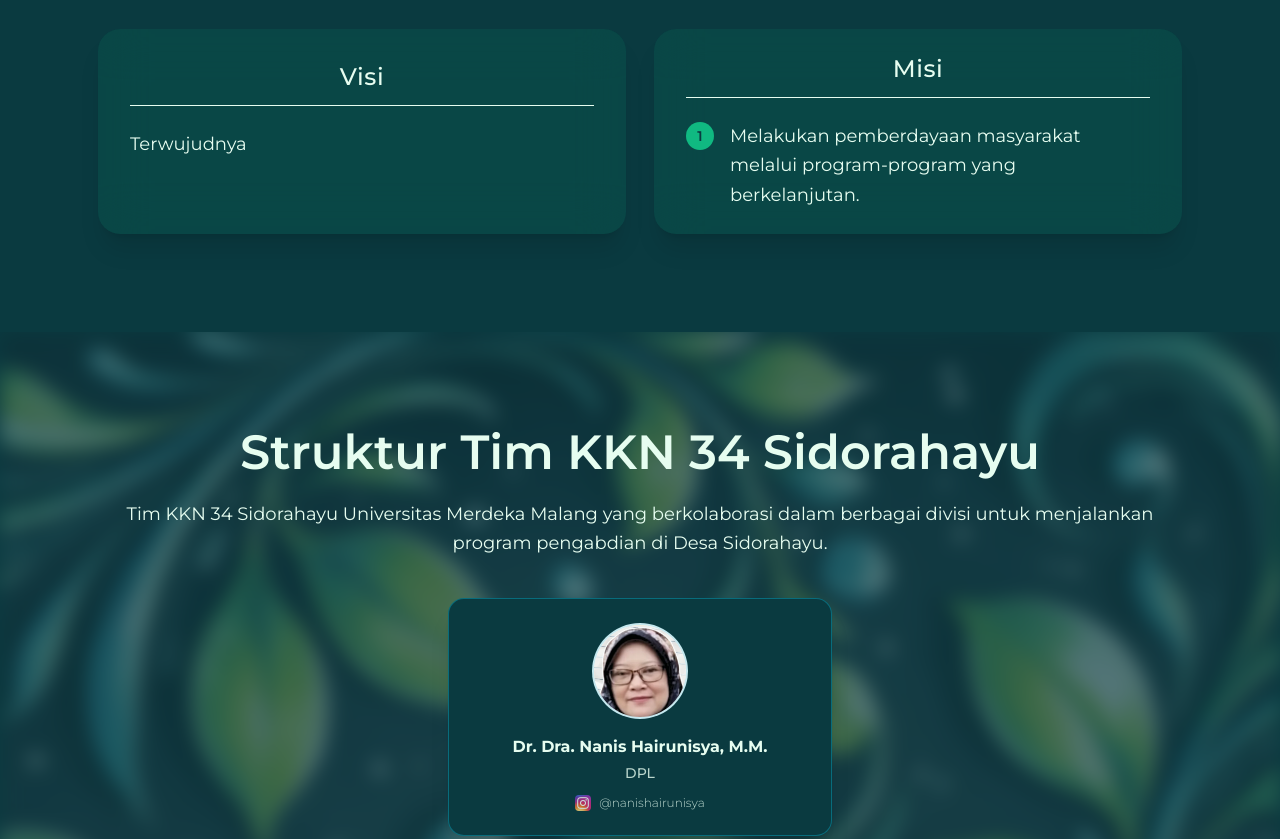
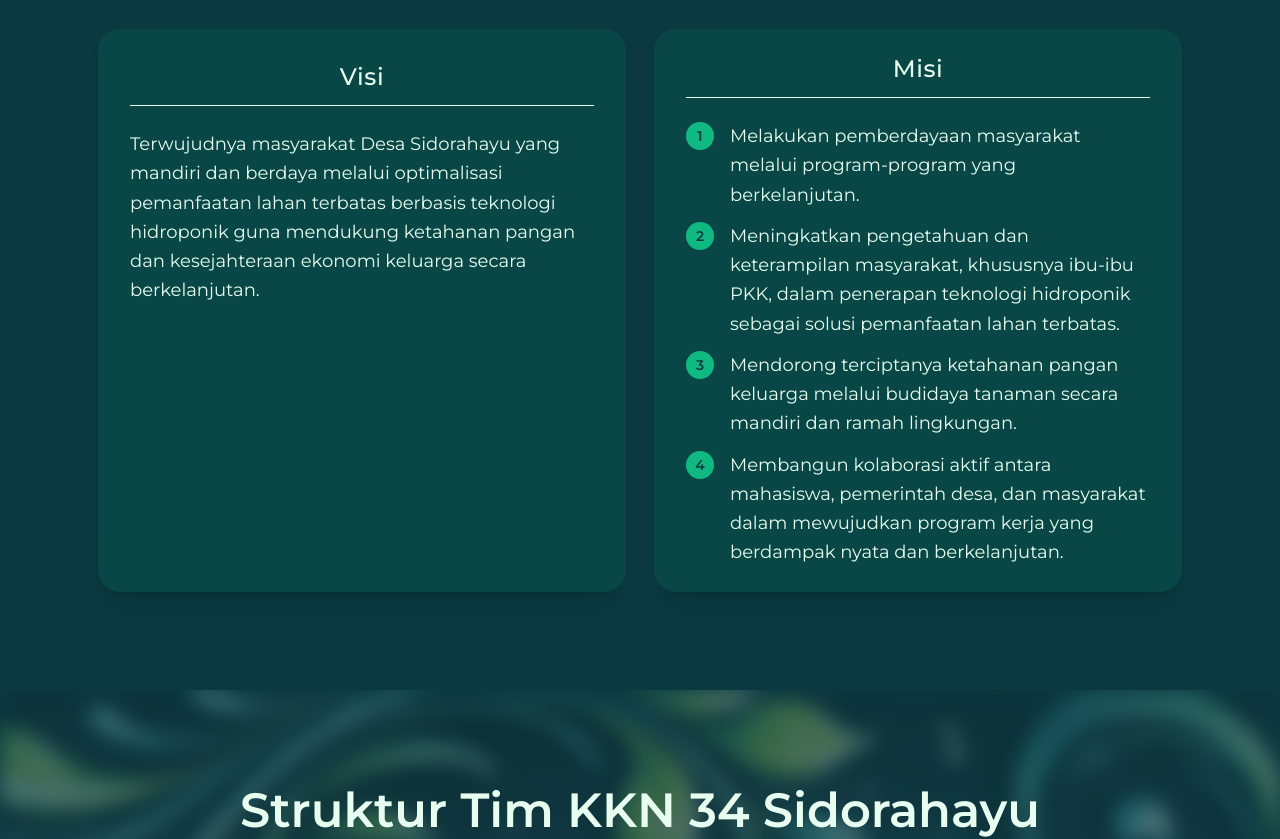
Before and after one commit to willyrafaelfs/web-kkn34-sidorahayu-new, a React (Vite) app: page / in a window 1280 px wide. Shown: the part 1860-2699 px from the top of the page. Built offline with nearby package versions, Linux system fonts and the light colour scheme.

Commit message:
Lengkapi teks visi, misi, dan judul artikel blog yang masih kosong
Visi hanya berisi satu kata terpotong, misi cuma satu poin, dan judul
artikel di widget Blogger dibiarkan kosong.

```diff
--- a/src/components/About.tsx
+++ b/src/components/About.tsx
@@ -48,7 +48,11 @@ const About = () => {
               </h3>
 
               <p className="leading-relaxed text-sm sm:text-base md:text-lg">
-                Terwujudnya
+                Terwujudnya masyarakat Desa Sidorahayu yang mandiri dan
+                berdaya melalui optimalisasi pemanfaatan lahan terbatas
+                berbasis teknologi hidroponik guna mendukung ketahanan
+                pangan dan kesejahteraan ekonomi keluarga secara
+                berkelanjutan.
               </p>
             </div>
           </div>
@@ -78,6 +82,9 @@ const About = () => {
               <ul className="space-y-3">
                 {[
                   "Melakukan pemberdayaan masyarakat melalui program-program yang berkelanjutan.",
+                  "Meningkatkan pengetahuan dan keterampilan masyarakat, khususnya ibu-ibu PKK, dalam penerapan teknologi hidroponik sebagai solusi pemanfaatan lahan terbatas.",
+                  "Mendorong terciptanya ketahanan pangan keluarga melalui budidaya tanaman secara mandiri dan ramah lingkungan.",
+                  "Membangun kolaborasi aktif antara mahasiswa, pemerintah desa, dan masyarakat dalam mewujudkan program kerja yang berdampak nyata dan berkelanjutan.",
                 ].map((item, index) => (
                   <li key={index} className="flex gap-4">
                     <span
--- a/src/components/BloggerWidget.tsx
+++ b/src/components/BloggerWidget.tsx
@@ -11,7 +11,7 @@ const articles: Article[] = [
   {
     thumbnail: assets.thumb_blog3,
     title:
-      "",
+      "Peduli Lingkungan: Tim KKN Universitas Merdeka Malang Kembangkan Hidroponik di Desa Sidorahayu",
     link: "https://kkn34sidorahayuunmer2026.blogspot.com/2026/02/peduli-lingkungan-tim-kkn-universitas.html",
   },
 ];
```
